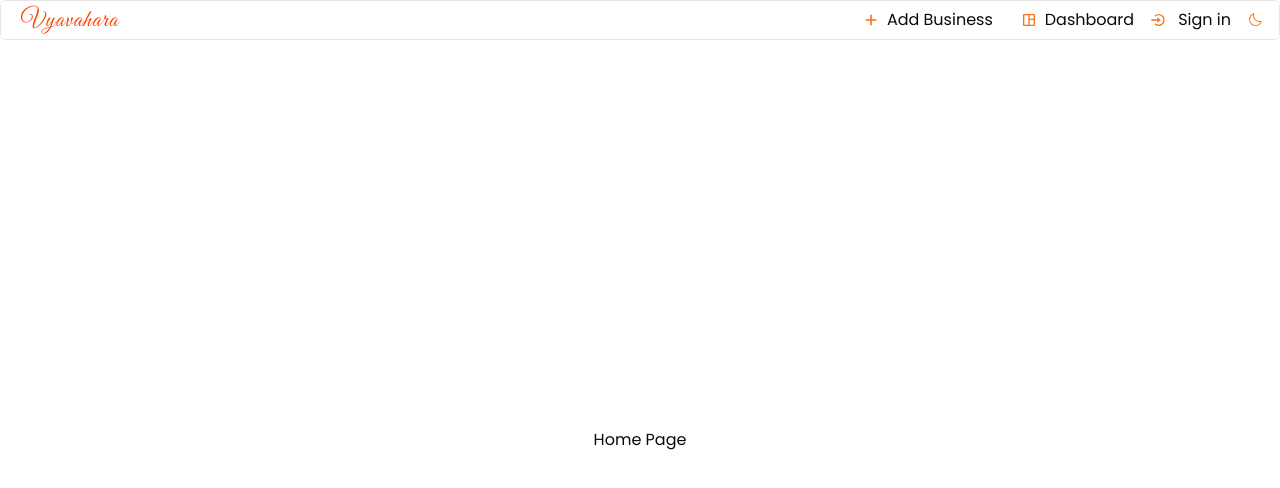
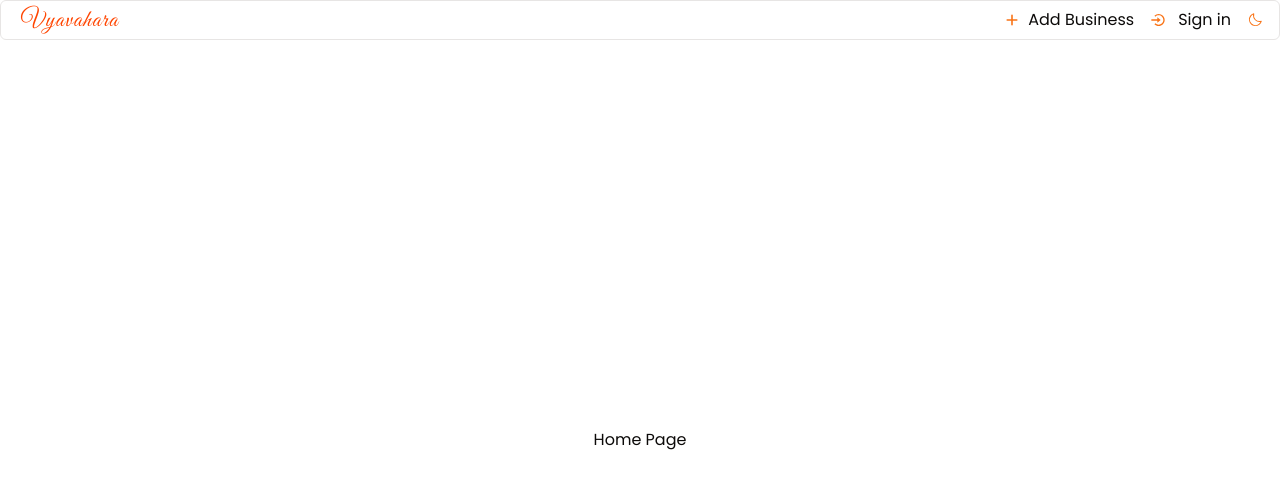
Before and after one commit to Nimira43/Vyavahara, a Next.js app: page / in a window 1280 px wide. Shown: the top 488 px of the page. Built offline with nearby package versions, Linux system fonts and the light colour scheme; no server answers.

Commit message:
Ensure that dashboard only appears in navbar if a user is logged in.

```diff
--- a/components/nav/TopNav.tsx
+++ b/components/nav/TopNav.tsx
@@ -12,8 +12,11 @@ import { SignInButton, SignedIn, SignOutButton, SignedOut, UserButton } from '@c
 import { MdOutlineSpaceDashboard } from 'react-icons/md'
 import { HiPlus } from 'react-icons/hi'
 import { BiLogInCircle } from 'react-icons/bi'
+import { currentUser } from '@clerk/nextjs/server'
 
-export default function TopNav() {
+export default async function TopNav() {
+  const user = await currentUser()
+
   return (
     <Menubar>
       <div className="flex-none">
@@ -34,6 +37,8 @@ export default function TopNav() {
             </Link>
           </MenubarTrigger>
         </MenubarMenu>
+
+        {user && (
           <MenubarMenu>
             <MenubarTrigger className='text-base font-normal'>
               <Link href='/dashboard'>
@@ -44,15 +49,21 @@ export default function TopNav() {
               </Link>
             </MenubarTrigger>
           </MenubarMenu>
+        )}
+
         <SignedOut>
           <span className='flex items-center'>
             <BiLogInCircle size={16} className='mr-2 text-primary' />
           </span>
           <SignInButton />
         </SignedOut>
+
+
         <SignedIn>
           <UserButton />
         </SignedIn>
+
+
         <MenubarMenu>
           <ModeToggle />
         </MenubarMenu>
```
Lines whose indentation alone changed are shown as unchanged.
